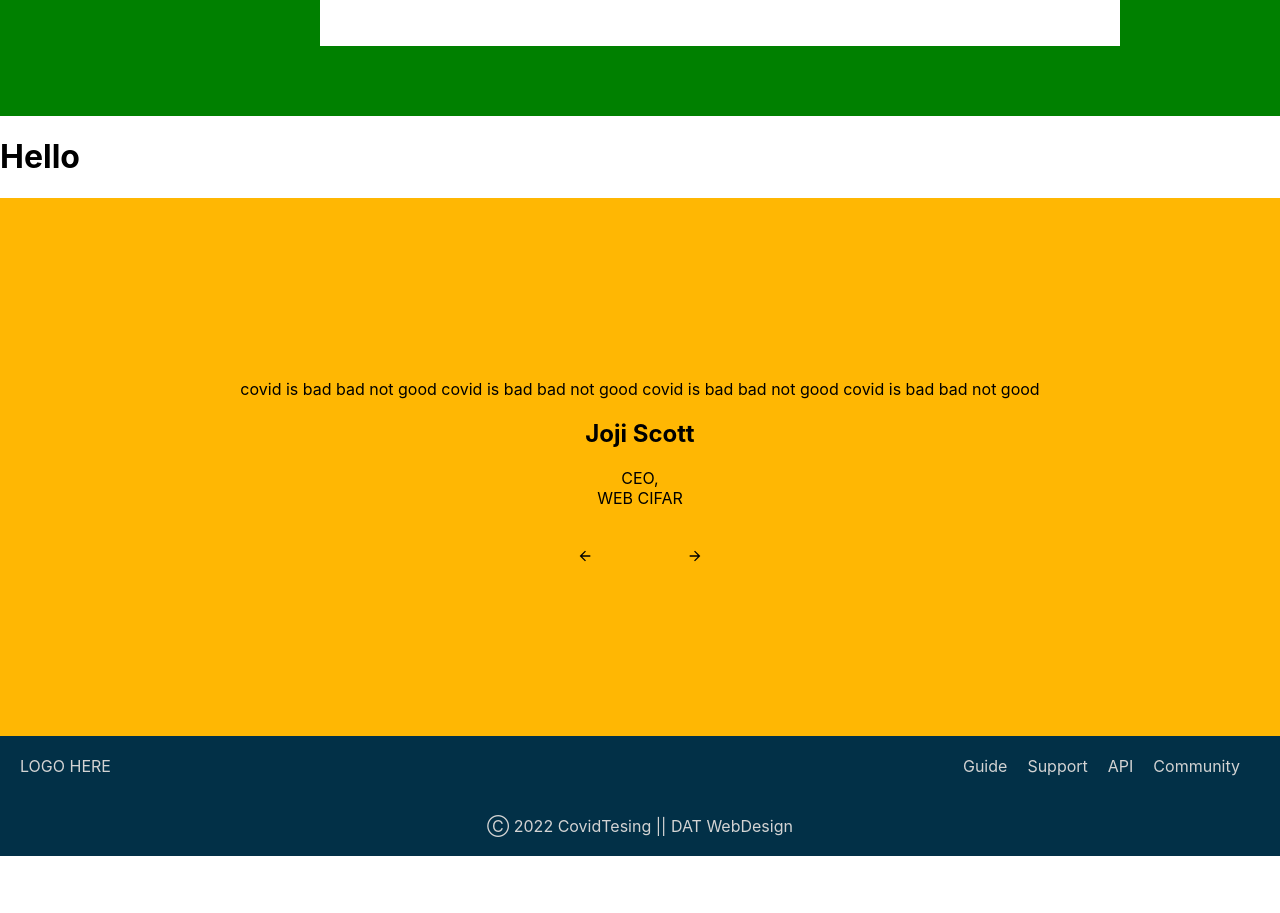
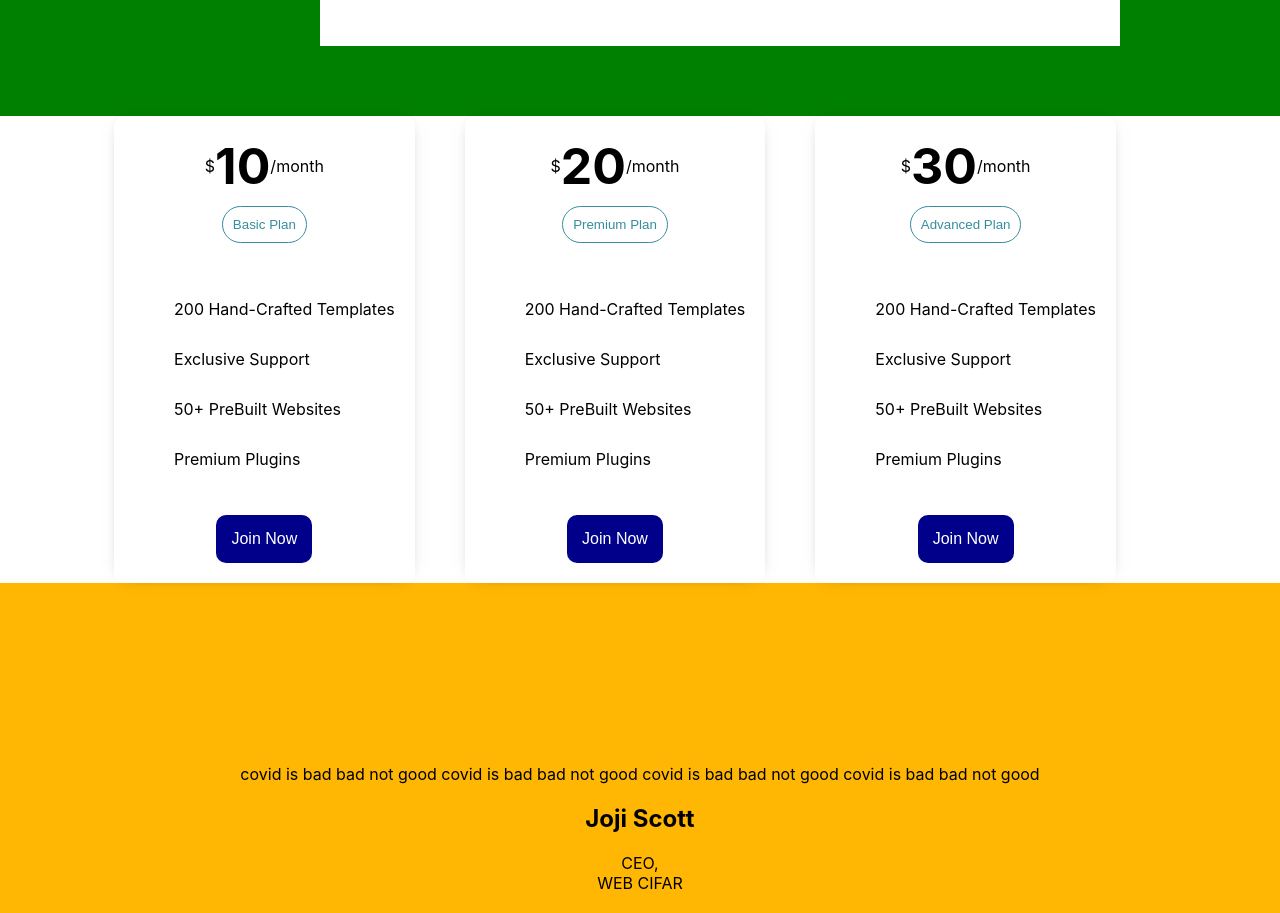
Before and after one commit to Danfirech/covid-landingpage, a Next.js app: page / in a window 1280 px wide. Shown: the part 1164-2077 px from the top of the page. Before the commit the page ends 2020 px from the top, so only its background shows below. Built offline with nearby package versions, Linux system fonts and the light colour scheme.

Commit message:
testing component created

```diff
--- /dev/null
+++ b/components/TestOptionCard.js
@@ -0,0 +1,82 @@
+import React from 'react';
+import styled from 'styled-components';
+
+const CardContainer = styled.div`
+  margin-right: 50px;
+  padding: 20px;
+  -webkit-box-shadow: 0px 0px 17px -11px rgba(0, 0, 0, 0.58);
+  box-shadow: 0px 0px 17px -11px rgba(0, 0, 0, 0.58);
+  background-color: white;
+  border-radius: 10px;
+  display: flex;
+  flex-direction: column;
+  align-items: center;
+  @media only screen and (max-width: 480px) {
+    margin-right: 0;
+    margin-bottom: 10px;
+    padding: 10px;
+  }
+`;
+
+const PriceContainer = styled.div`
+  display: flex;
+  align-items: center;
+`;
+const Price = styled.span`
+  font-weight: bold;
+  font-size: 50px;
+  @media only screen and (max-width: 480px) {
+    font-size: 30px;
+  }
+`;
+const Type = styled.button`
+  padding: 10px;
+  margin: 10px 0;
+  border: 1.5px solid #358e9d;
+  color: #358e9d;
+  background-color: white;
+  border-radius: 20px;
+`;
+const List = styled.ul`
+  list-style: none;
+`;
+const ListItem = styled.li`
+  margin: 30px 0;
+  @media only screen and (max-width: 480px) {
+    margin: 10px;
+    font-size: 12px;
+  }
+`;
+const Button = styled.button`
+  border: none;
+  background-color: darkblue;
+  color: white;
+  font-size: 16px;
+  padding: 15px;
+  border-radius: 10px;
+  cursor: pointer;
+  @media only screen and (max-width: 480px) {
+    font-size: 12px;
+    padding: 5px;
+  }
+`;
+
+const TestOptions = ({ price, type }) => {
+  return (
+    <CardContainer>
+      <PriceContainer>
+        $<Price>{price}</Price> /month
+      </PriceContainer>
+      <Type>{type} Plan</Type>
+      <List>
+        <ListItem>200 Hand-Crafted Templates</ListItem>
+        <ListItem>Exclusive Support</ListItem>
+        <ListItem>50+ PreBuilt Websites</ListItem>
+        <ListItem>Premium Plugins</ListItem> {''}
+      </List>
+      <Button>Join Now</Button>
+    </CardContainer>
+  );
+};
+
+export default TestOptions;
--- a/components/TestOptions.js
+++ b/components/TestOptions.js
@@ -1,5 +1,23 @@
+import React from 'react';
+import styled from 'styled-components';
+import TestOptionCard from './TestOptionCard';
+
+const Container = styled.div`
+  height: 100%;
+  display: flex;
+  align-items: center;
+  justify-content: center;
+  @media only screen and (max-width: 480px) {
+    flex-direction: column;
+  }
+`;
 const TestOptions = () => {
-  return <h1>Hello</h1>;
+  return (
+    <Container>
+      <TestOptionCard price="10" type="Basic" />
+      <TestOptionCard price="20" type="Premium" />
+      <TestOptionCard price="30" type="Advanced" />
+    </Container>
+  );
 };
-
 export default TestOptions;
```
